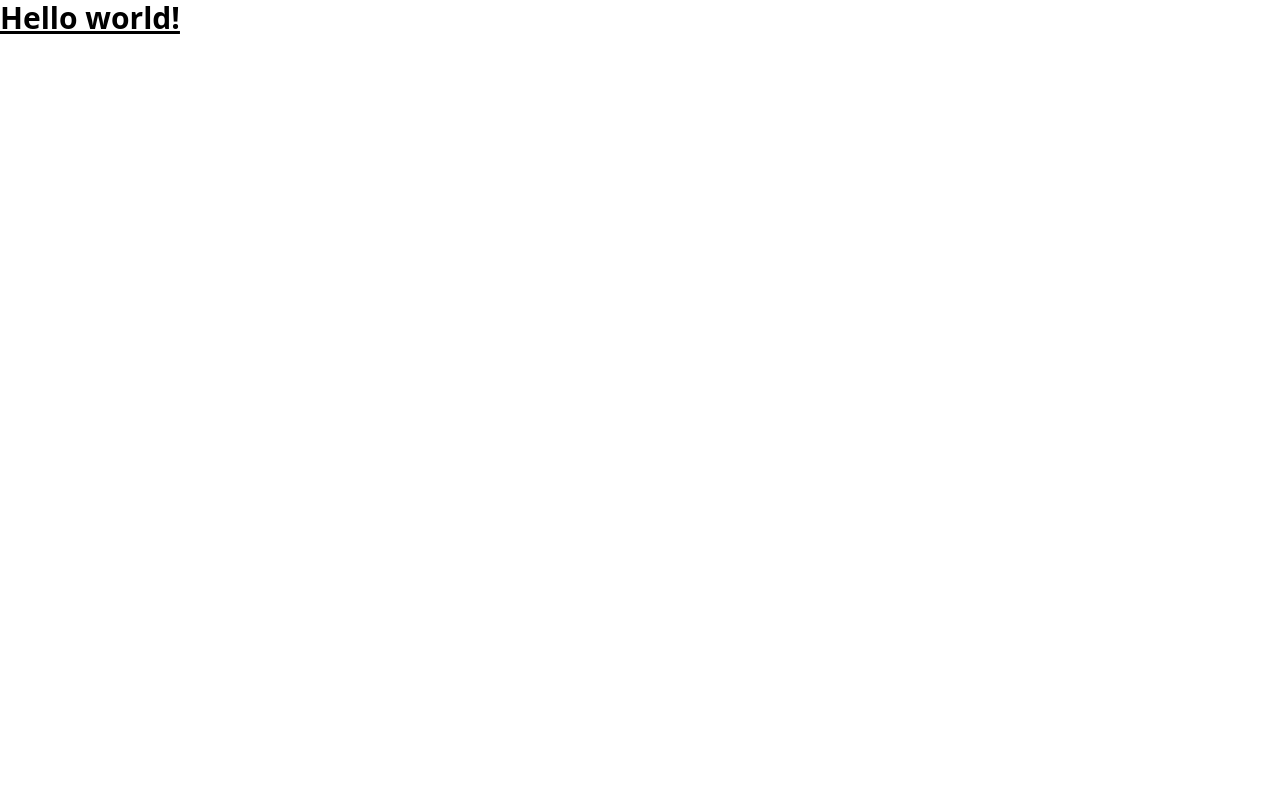
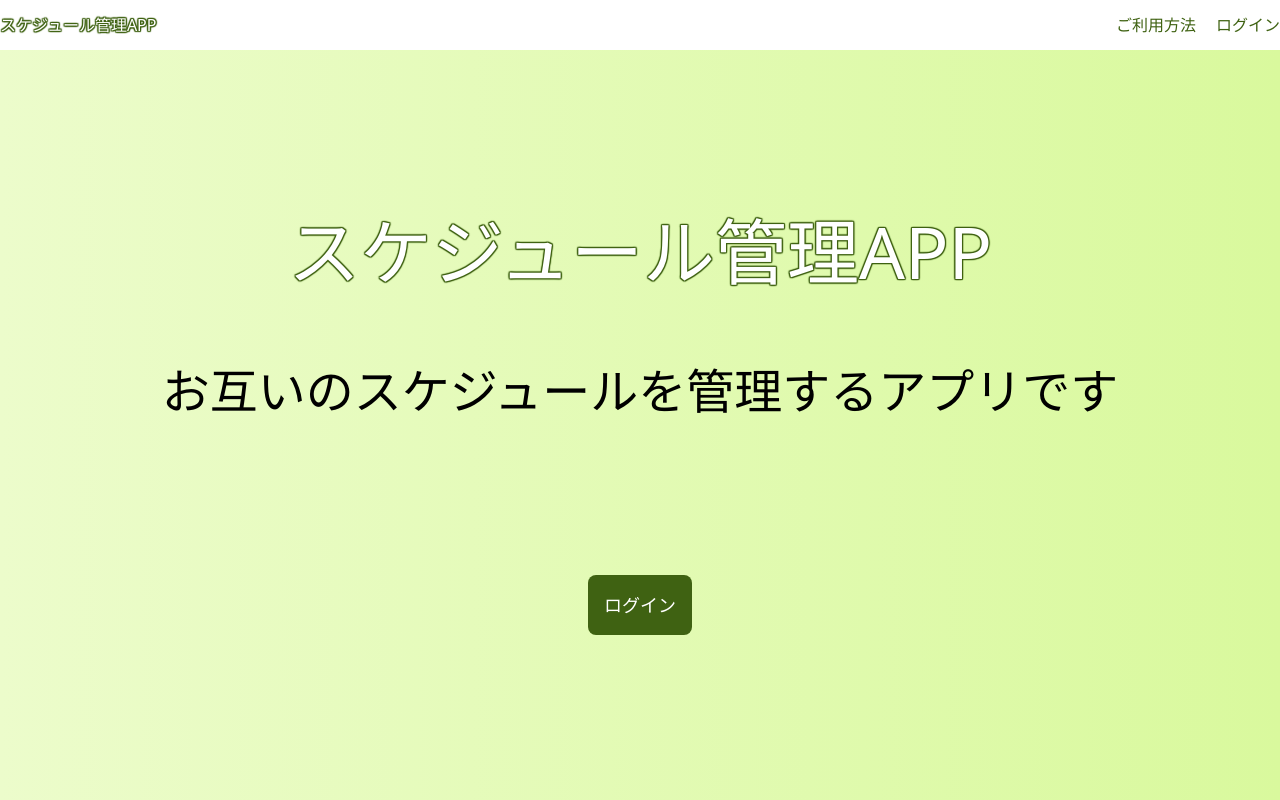
Before and after one commit to wsigma21/react-calendar-project, a React (Vite) app: page / in a window 1280 px wide. Built offline with nearby package versions, Linux system fonts and the light colour scheme.

Commit message:
feat: Topページを作成

```diff
--- /dev/null
+++ b/src/components/pages/TopPage.tsx
@@ -0,0 +1,30 @@
+export const TopPage = () => {
+  return (
+    <div className="relative">
+      <header className="bg-white leading-[50px] fixed top-0 left-0 right-0">
+        <div className="container mx-auto flex justify-between">
+          <p className="logo">スケジュール管理APP</p>
+          <nav>
+            <ul className="flex gap-5 text-lime-800">
+              <li>ご利用方法</li>
+              <li>ログイン</li>
+            </ul>
+          </nav>
+        </div>
+      </header>
+      <main className="pt-[50px] bg-gradient-to-r from-lime-100 to-lime-200 h-screen flex flex-col justify-center items-center">
+        <div className="text-center">
+          <h1 className="text-7xl logo">スケジュール管理APP</h1>
+          <p className="pt-[10vh] text-5xl">
+            お互いのスケジュールを管理するアプリです
+          </p>
+          <div className="pt-[20vh]">
+            <button className="bg-lime-800 text-white p-4 text-lg rounded-lg">
+              ログイン
+            </button>
+          </div>
+        </div>
+      </main>
+    </div>
+  )
+}
--- a/src/main.tsx
+++ b/src/main.tsx
@@ -3,9 +3,10 @@
 import './styles/index.css'
 import './styles/output.css'
 import './styles/destyle.css'
+import { TopPage } from './components/pages/TopPage'
 
 ReactDOM.createRoot(document.getElementById('root')!).render(
   <React.StrictMode>
-    <h1 className="text-3xl font-bold underline">Hello world!</h1>
+    <TopPage />
   </React.StrictMode>,
 )
--- a/src/styles/index.css
+++ b/src/styles/index.css
@@ -1,3 +1,16 @@
 @tailwind base;
 @tailwind components;
 @tailwind utilities;
+
+.logo {
+  color          : #ffffff;
+  text-shadow    :
+      1px  1px 1px #3f6212,
+    -1px  1px 1px #3f6212,
+      1px -1px 1px #3f6212,
+    -1px -1px 1px #3f6212,
+      1px  0px 1px #3f6212,
+      0px  1px 1px #3f6212,
+    -1px  0px 1px #3f6212,
+      0px -1px 1px #3f6212;
+}
--- a/src/styles/output.css
+++ b/src/styles/output.css
@@ -544,15 +544,179 @@
   --tw-backdrop-sepia:  ;
 }
 
-.text-3xl {
-  font-size: 1.875rem;
-  line-height: 2.25rem;
+.container {
+  width: 100%;
 }
 
-.font-bold {
-  font-weight: 700;
+@media (min-width: 640px) {
+  .container {
+    max-width: 640px;
+  }
 }
 
-.underline {
-  text-decoration-line: underline;
+@media (min-width: 768px) {
+  .container {
+    max-width: 768px;
+  }
 }
+
+@media (min-width: 1024px) {
+  .container {
+    max-width: 1024px;
+  }
+}
+
+@media (min-width: 1280px) {
+  .container {
+    max-width: 1280px;
+  }
+}
+
+@media (min-width: 1536px) {
+  .container {
+    max-width: 1536px;
+  }
+}
+
+.fixed {
+  position: fixed;
+}
+
+.relative {
+  position: relative;
+}
+
+.left-0 {
+  left: 0px;
+}
+
+.right-0 {
+  right: 0px;
+}
+
+.top-0 {
+  top: 0px;
+}
+
+.mx-auto {
+  margin-left: auto;
+  margin-right: auto;
+}
+
+.flex {
+  display: flex;
+}
+
+.h-screen {
+  height: 100vh;
+}
+
+.flex-col {
+  flex-direction: column;
+}
+
+.items-center {
+  align-items: center;
+}
+
+.justify-center {
+  justify-content: center;
+}
+
+.justify-between {
+  justify-content: space-between;
+}
+
+.gap-5 {
+  gap: 1.25rem;
+}
+
+.rounded-lg {
+  border-radius: 0.5rem;
+}
+
+.bg-lime-800 {
+  --tw-bg-opacity: 1;
+  background-color: rgb(63 98 18 / var(--tw-bg-opacity));
+}
+
+.bg-white {
+  --tw-bg-opacity: 1;
+  background-color: rgb(255 255 255 / var(--tw-bg-opacity));
+}
+
+.bg-gradient-to-r {
+  background-image: linear-gradient(to right, var(--tw-gradient-stops));
+}
+
+.from-lime-100 {
+  --tw-gradient-from: #ecfccb var(--tw-gradient-from-position);
+  --tw-gradient-to: rgb(236 252 203 / 0) var(--tw-gradient-to-position);
+  --tw-gradient-stops: var(--tw-gradient-from), var(--tw-gradient-to);
+}
+
+.to-lime-200 {
+  --tw-gradient-to: #d9f99d var(--tw-gradient-to-position);
+}
+
+.p-4 {
+  padding: 1rem;
+}
+
+.pt-\[10vh\] {
+  padding-top: 10vh;
+}
+
+.pt-\[50px\] {
+  padding-top: 50px;
+}
+
+.pt-\[20vh\] {
+  padding-top: 20vh;
+}
+
+.text-center {
+  text-align: center;
+}
+
+.text-5xl {
+  font-size: 3rem;
+  line-height: 1;
+}
+
+.text-7xl {
+  font-size: 4.5rem;
+  line-height: 1;
+}
+
+.text-lg {
+  font-size: 1.125rem;
+  line-height: 1.75rem;
+}
+
+.leading-\[50px\] {
+  line-height: 50px;
+}
+
+.text-lime-800 {
+  --tw-text-opacity: 1;
+  color: rgb(63 98 18 / var(--tw-text-opacity));
+}
+
+.text-white {
+  --tw-text-opacity: 1;
+  color: rgb(255 255 255 / var(--tw-text-opacity));
+}
+
+.logo {
+  color          : #ffffff;
+  text-shadow    :
+      1px  1px 1px #3f6212,
+    -1px  1px 1px #3f6212,
+      1px -1px 1px #3f6212,
+    -1px -1px 1px #3f6212,
+      1px  0px 1px #3f6212,
+      0px  1px 1px #3f6212,
+    -1px  0px 1px #3f6212,
+      0px -1px 1px #3f6212;
+}
```
